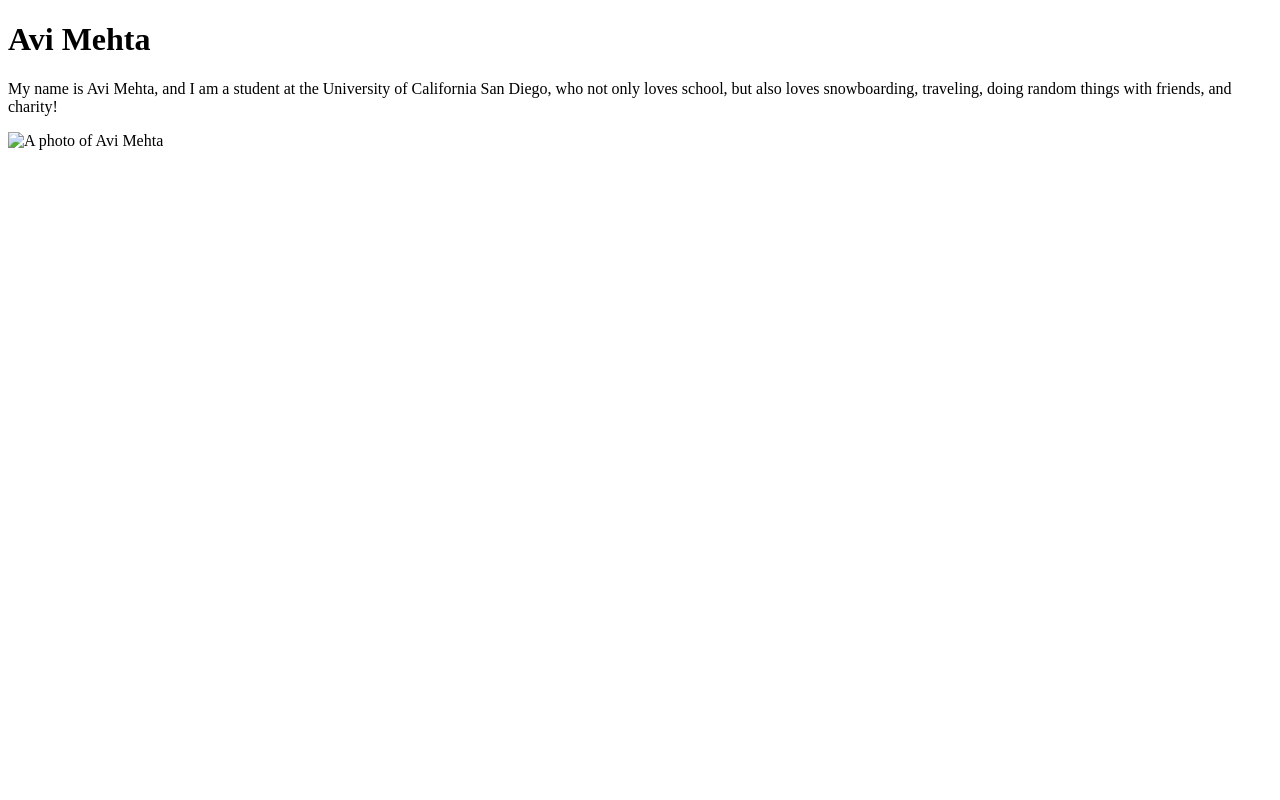
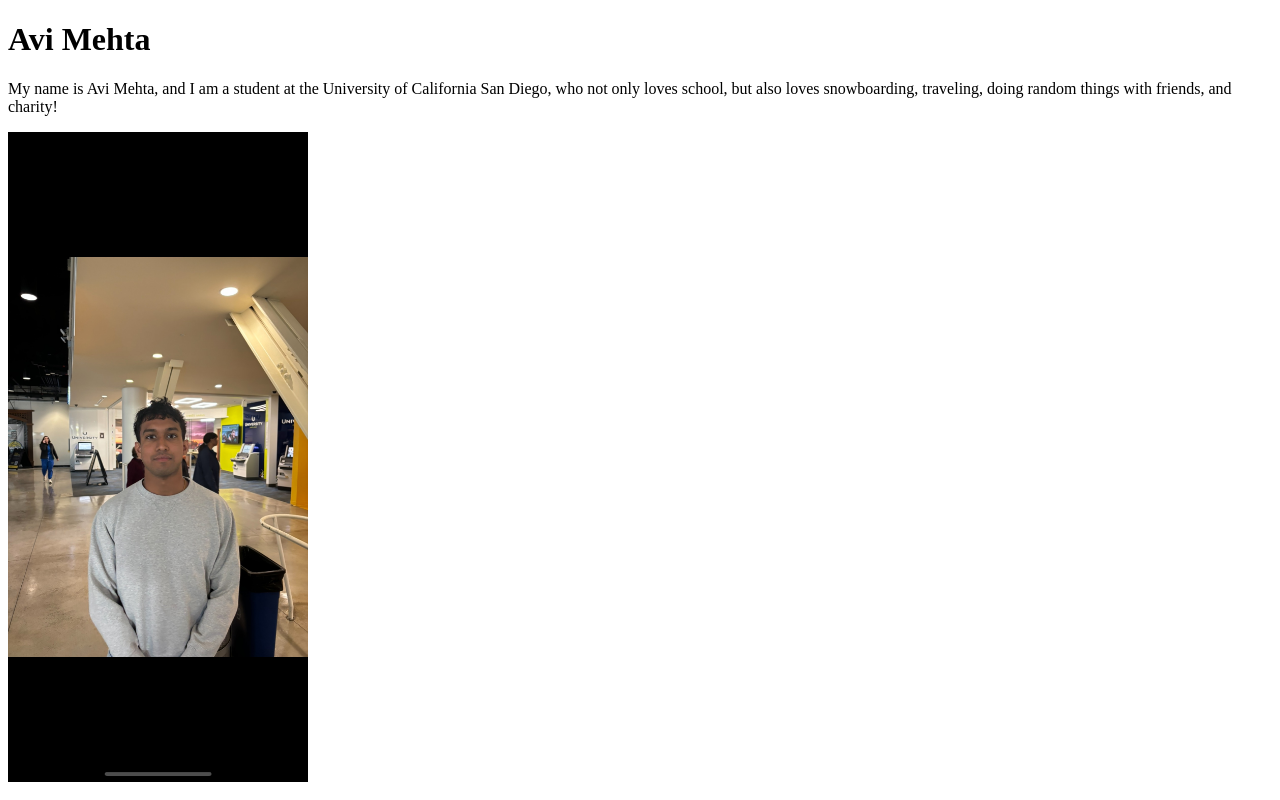
Before and after one commit to avimehta30/portfolio, a plain HTML site: page index.html in a window 1280 px wide. Drawn offline with Linux system fonts and the light colour scheme.

Commit message:
Update index.html

```diff
--- a/index.html
+++ b/index.html
@@ -7,7 +7,7 @@
 <body>
     <h1>Avi Mehta</h1>
     <p> My name is Avi Mehta, and I am a student at the University of California San Diego, who not only loves school, but also loves snowboarding, traveling, doing random things with friends, and charity!</p>
-    <img src="images/IMG_567.jpeg" alt="A photo of Avi Mehta" width="300">
+    <img src="images/IMG_5607.jpeg" alt="A photo of Avi Mehta" width="300">
 </head>
 </body>
 </html>
```
